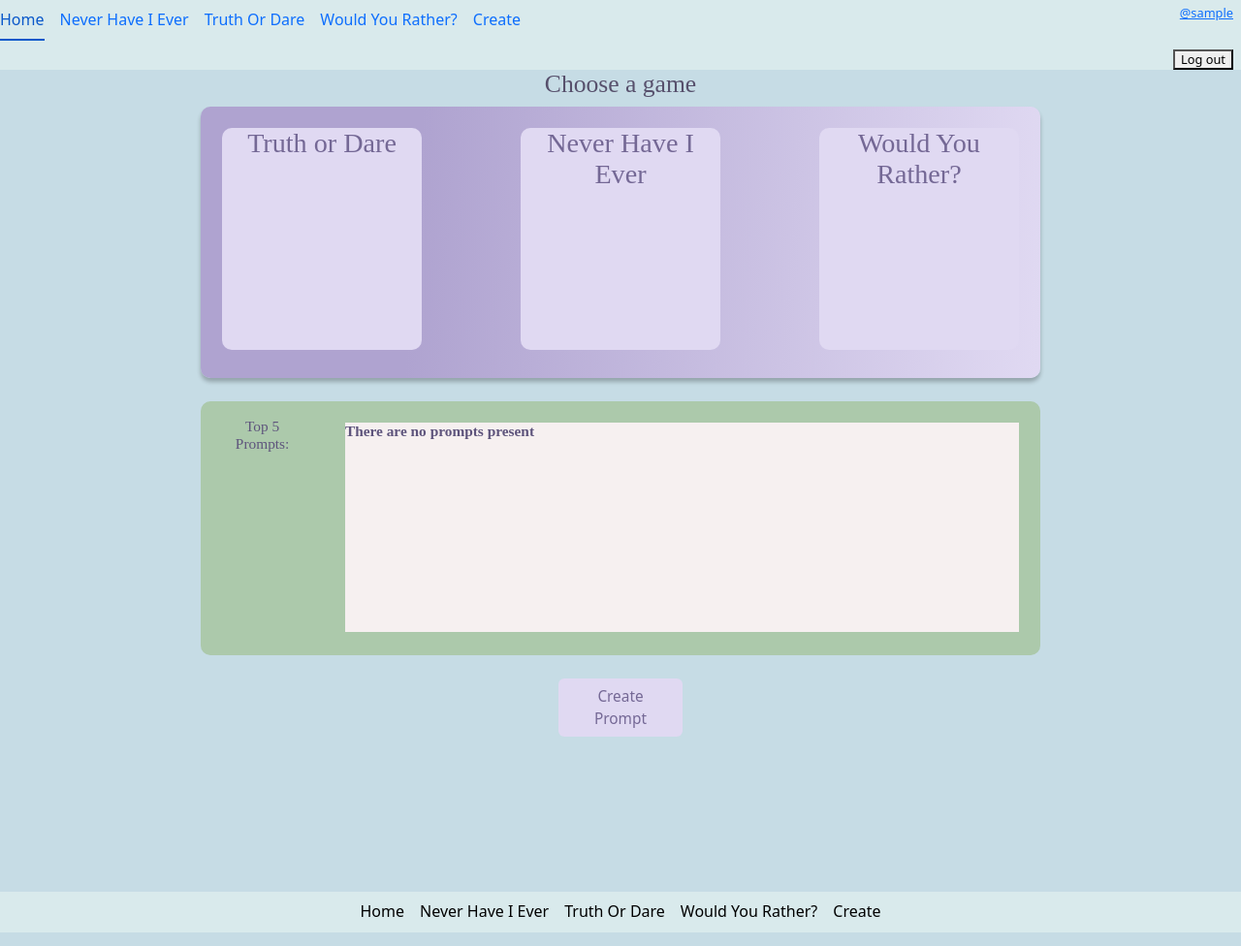
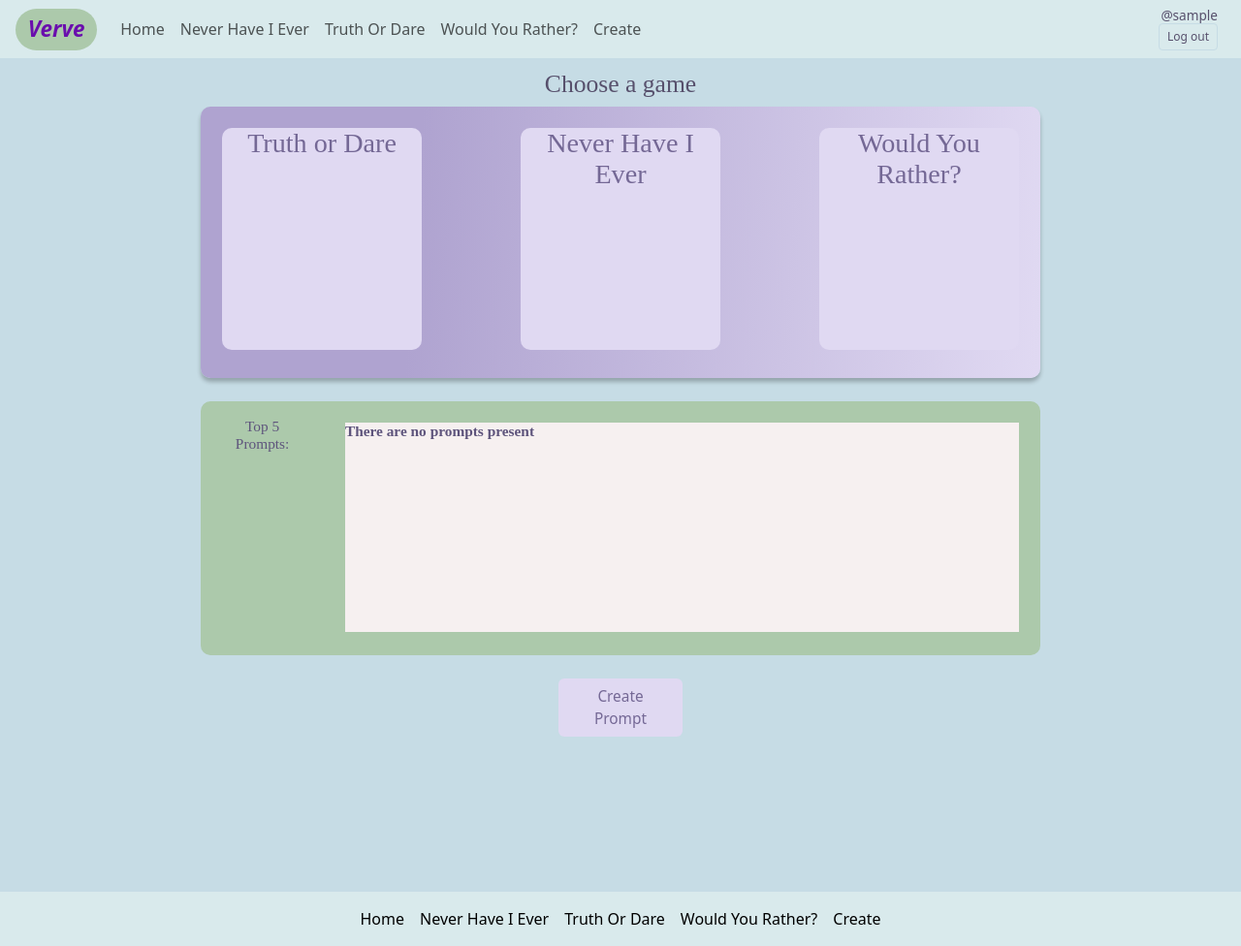
Before and after one commit to mc3071258/verve, a Django app: page / in a window 1280 px wide. Shown: the whole page at 97% size. Run offline with Django 5.2, Linux system fonts and the light colour scheme; the visitor is signed in with stand-in values (Sample User, id 1); data that the repository does not hold is empty.

Commit message:
Update nav bar

```diff
--- a/core/static/baseStyle.css
+++ b/core/static/baseStyle.css
@@ -118,3 +118,43 @@ header{
 #PromptList .vote-count {
     font-weight: 600;
 }
+
+.verve-logo {
+    background-color: #ACC9AB;
+    color: #6A0DAD !important;
+    font-size: 1.4rem;
+    font-weight: 700;
+    font-style: italic;
+    padding: 0.3rem 0.8rem;
+    border-radius: 50px;
+    text-decoration: none;
+}
+
+.nav-logout-btn {
+    background-color: #D9EAEC;
+    border: 1px solid #C6DCE5;
+    color: #57506C;
+    font-size: 0.75rem;
+}
+
+.nav-logout-btn:hover {
+    background-color: #C6DCE5;
+}
+
+.nav-username {
+    font-size: 0.85rem;
+    color: #57506C;
+    text-decoration: none;
+    line-height: 1.2;
+}
+
+.nav-pfp {
+    width: 40px;
+    height: 40px;
+    border-radius: 50%;
+    object-fit: cover;
+}
+
+.navbar {
+    background-color: #D9EAEC !important;
+}
--- a/templates/base.html
+++ b/templates/base.html
@@ -15,9 +15,10 @@
 
 <body>
     <header>
-        <nav class="NavLoggedIn">
-            <div class="nav items">
-                <ul class="nav nav-underline">
+        <nav class="navbar navbar-expand navbar-light bg-light px-3">
+            <a class="navbar-brand verve-logo" href="{% url 'home' %}">Verve</a>
+
+            <ul class="navbar-nav me-auto">
                 <li class="nav-item"><a class="nav-link" href="{% url 'home' %}">Home</a></li>
                 <li class="nav-item"><a class="nav-link" href="{% url 'game' slug='never-have-i-ever' %}">Never Have I Ever</a></li>
                 <li class="nav-item"><a class="nav-link" href="{% url 'game' slug='truth-or-dare' %}">Truth Or Dare</a></li>
@@ -25,30 +26,26 @@
                 <li class="nav-item"><a class="nav-link" href="{% url 'choose_game' %}">Create</a></li>
             </ul>
 
-                <div class="profileNavSection d-flex align-items-center ms-auto">
+            <div class="d-flex align-items-center">
                 {% if user.is_authenticated %}
-                        <div class="profileText text-end me-2">
-                            <a href="{% url 'my_profile' %}">
-                                <span id="usernameText">@{{ user.username }}</span>
-                            </a><br>
-                            <form method="post" action="{% url 'logout' %}" style="display:inline;">
+                    <div class="d-flex flex-column align-items-end me-2">
+                        <a href="{% url 'my_profile' %}" class="nav-username">@{{ user.username }}</a>
+                        <form method="post" action="{% url 'logout' %}" class="d-inline">
                             {% csrf_token %}
-                                <button type="submit" id="logOut">Log out</button>
+                            <button type="submit" class="btn btn-sm nav-logout-btn">Log out</button>
                         </form>
                     </div>
                     {% if user.profile.profile_picture %}
                         <a href="{% url 'my_profile' %}">
-                                <img src="{{ user.profile.profile_picture.url }}" alt="Profile Photo" id="profilePicture" width="40" height="40">
+                            <img src="{{ user.profile.profile_picture.url }}" alt="Profile Photo" class="nav-pfp">
                         </a>
                     {% endif %}
                 {% else %}
-                        <div class="profileText text-end me-2">
-                            <a href="{% url 'login' %}" id="logIn">Log in</a>
-                            <a href="{% url 'register' %}" id="Register">Register</a>
-                        </div>
+                    <a href="{% url 'login' %}" class="btn btn-sm btn-outline-primary me-1">Log in</a>
+                    <a href="{% url 'register' %}" class="btn btn-sm btn-primary">Register</a>
                 {% endif %}
             </div>
-            </div>
+
         </nav>
     </header>
 
@@ -58,15 +55,15 @@
     </div>
 
     <footer class="footer">
-        <div class="footer-items d-flex justify-content-center">
-            <ul class="nav nav-underline">
+        <nav class="navbar navbar-light px-3 justify-content-center">
+            <ul class="navbar-nav flex-row gap-3">
                 <li class="nav-item"><a class="nav-link" href="{% url 'home' %}">Home</a></li>
                 <li class="nav-item"><a class="nav-link" href="{% url 'game' slug='never-have-i-ever' %}">Never Have I Ever</a></li>
                 <li class="nav-item"><a class="nav-link" href="{% url 'game' slug='truth-or-dare' %}">Truth Or Dare</a></li>
                 <li class="nav-item"><a class="nav-link" href="{% url 'game' slug='would-you-rather' %}">Would You Rather?</a></li>
                 <li class="nav-item"><a class="nav-link" href="{% url 'choose_game' %}">Create</a></li>
             </ul>
-        </div>
+        </nav>
     </footer>
 
     <!-- Bootstrap JS -->
```
Lines whose indentation alone changed are shown as unchanged.
